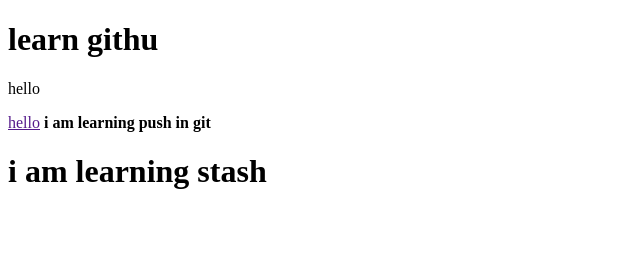
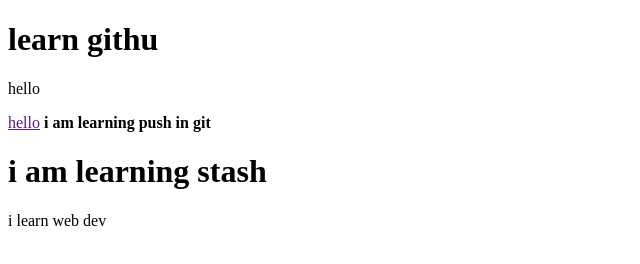
Before and after one commit to Tamanna-Thakur/git_learning, a plain HTML site: page index.html in a window 1280 px wide. Shown: the whole page, without its empty margins (0-640 px from the left). Drawn offline with Linux system fonts and the light colour scheme.

Commit message:
add span tag

```diff
--- a/index.html
+++ b/index.html
@@ -12,5 +12,6 @@
     <a href="">hello</a>
     <b>i am learning push in git</b>
     <h1>i am learning stash</h1>
+    <span>i learn web dev</span>
 </body>
 </html>
```
